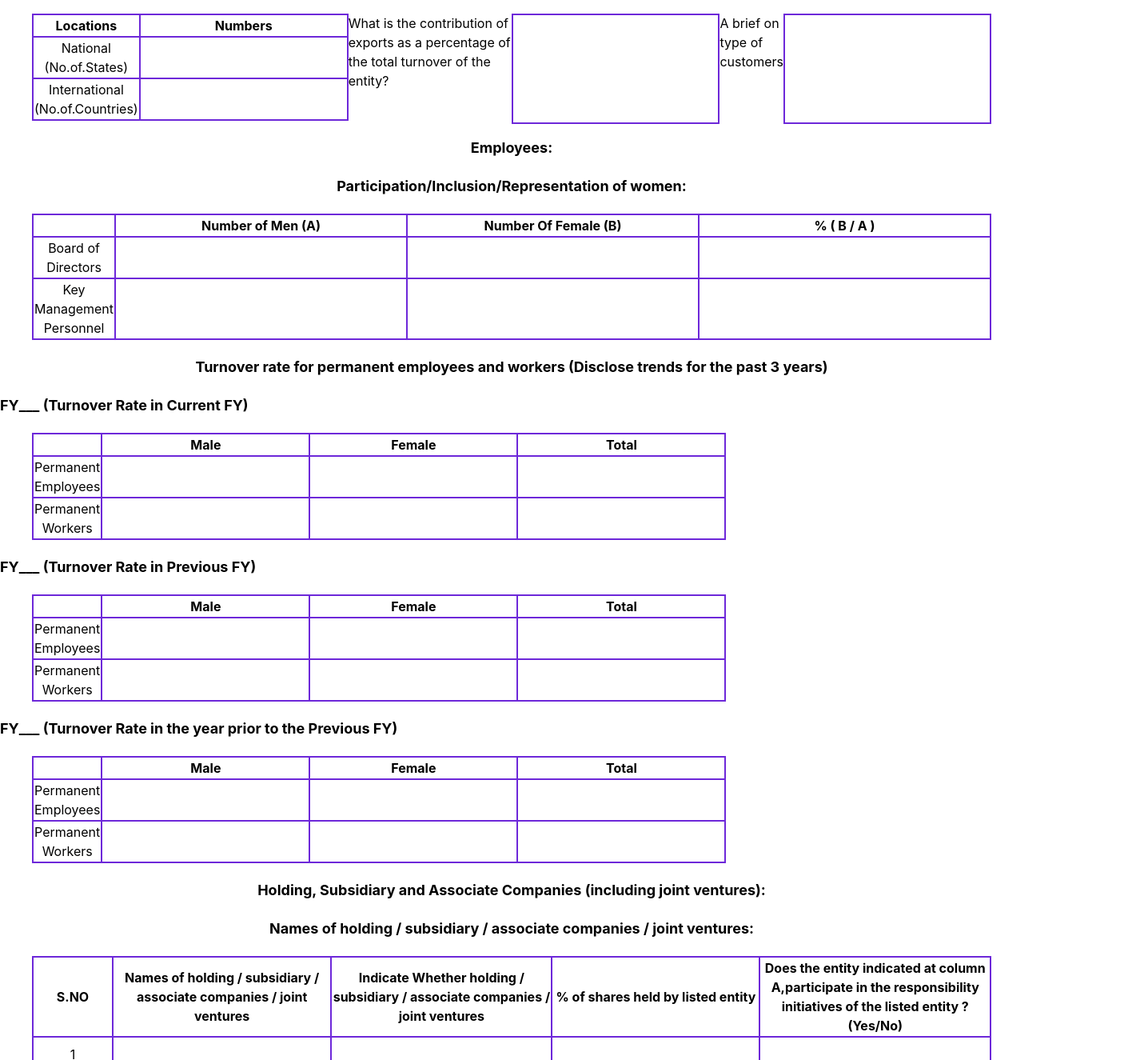
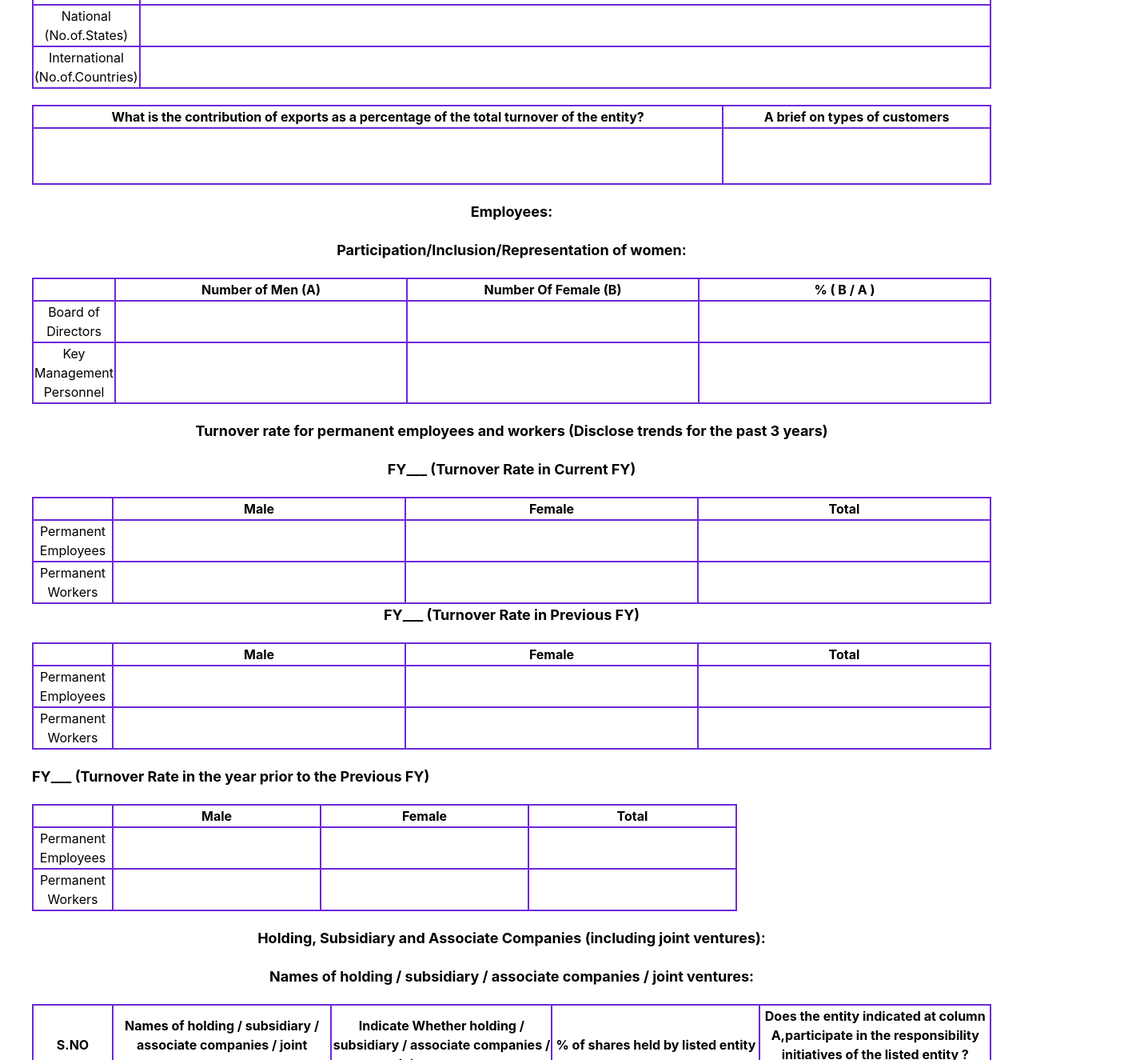
Before and after one commit to mdnasim3108/netZeroPro, a React (Create React App) app in the folder client/: page /sectionA in a window 1280 px wide. Shown: the part 1425-2750 px from the top of the page at 80% size, 1426 px wide, since content can reach past the window. Built offline with nearby package versions, Linux system fonts and the light colour scheme.

Commit message:
responsive_SectionA

```diff
--- a/client/src/components/navbar/SectionA.jsx
+++ b/client/src/components/navbar/SectionA.jsx
@@ -1,6 +1,7 @@
 /* eslint-disable jsx-a11y/heading-has-content */
 import React, { useState } from "react";
 import { Helmet } from "react-helmet";
+import "./sections.css"
 const SectionA = () => {
 
   // dynamic allocation of rows in table
@@ -288,7 +289,7 @@ const SectionA = () => {
     });
   };
   return (
-    <div>
+    <div className="p-10">
       <Helmet>
         <title>GENERAL DISCLOSURES - SectionA</title>
       </Helmet>
@@ -296,7 +297,7 @@ const SectionA = () => {
         Details of the listed entity:
       </h1>
       <form onSubmit={handleSubmit}>
-        <div className="p-5 md:p-10 grid grid-cols-1 md:grid-cols-2 gap-5">
+        <div className=" grid grid-cols-1 md:grid-cols-2 gap-5">
           <div className="flex justify-between flex-col md:flex-row">
             <label>
               {" "}
@@ -456,7 +457,7 @@ const SectionA = () => {
           Details of business activities (accounting for 90% of the turnover)
         </h1>
 
-        <div className="px-10 flex justify-between">
+        <div className=" flex justify-between">
           <table className="border-collapse h-[100px]  mb-5 w-[100%]">
             <thead>
               <tr className="">
@@ -500,7 +501,7 @@ const SectionA = () => {
           Products/Services sold by the entity (accounting for 90% of the
           entity’s Turnover):
         </h1>
-        <div className="px-10 flex justify-between">
+        <div className=" flex justify-between">
           <table className="border-collapse h-[100px]  mb-5 w-[100%]">
             <thead>
               <tr className="">
@@ -544,7 +545,7 @@ const SectionA = () => {
         <h1 className="text-center mb-5 font-bold text-lg">
               Number of locations where plants and/or operations/offices of the entity are situated:
         </h1>
-        <div className="px-10 flex justify-between">
+        <div className=" flex justify-between">
           <table className="border-collapse h-[100px]  mb-5 w-[100%]">
               <thead>
                 <tr className="">
@@ -639,8 +640,10 @@ const SectionA = () => {
         <h4 className="text-center mb-5 font-bold text-lg">Number of locations</h4>
         </div>
 
-        <div className="px-10 flex justify-between">
-          <table className="border-collapse h-[100px]  mb-5 w-[50%]">
+
+
+
+        <table className="border-collapse h-[100px]  mb-5 w-full">
               <thead>
                 <tr className="">
                   <th className="border-violet-700 border-2 ">Locations</th>
@@ -680,30 +683,48 @@ const SectionA = () => {
                   </td>
               </tr>
           </table>
-          <label>What is the contribution of exports as a percentage of the total turnover of the entity? </label>
+          <table className="border-collapse h-[100px]  mb-5 w-full">
+              <thead>
+                <tr className="">
+                  <th className="border-violet-700 border-2 w-max">
+                    What is the contribution of exports as a percentage of the total turnover of the entity?
+                  </th>
+                  <th className="border-violet-700 border-2">
+                    A brief on types of customers
+                    </th>
+                </tr>
+              </thead>
+
+              <tr>
+              <td className="border-2  border-violet-700 text-center">
               <input
-                        id="contributionExports"
-                        className="pl-[0.5rem]  inline  mb-[1rem]  border-2  border-violet-700 focus:border-green-500 authip w-[20.5rem] "
-                        name="contributionExports"
+                            className="pl-[0.5rem]  inline  mb-[1rem]  focus:border-green-500 authip w-full h-full relative top-2"
+                            id="nationalNumbers"
+                            name="nationalNumbers"
                             onChange={sectionChange}
                             required
+
                     />
-            <label>A brief on type of customers </label>
+                  </td>
+              <td className="border-2  border-violet-700">
                     <input
-                        id="briefCustomers"
-                        className="pl-[0.5rem]  inline  mb-[1rem]  border-2  border-violet-700 focus:border-green-500 authip w-[20.5rem] "
-                        name="briefCustomers"
+                            className="pl-[0.5rem]  inline  mb-[1rem]  focus:border-green-500 authip w-full h-full relative top-2 "
+                            id="nationalNumbers"
+                            name="nationalNumbers"
                             onChange={sectionChange}
                             required
+
                     />
-        </div>
+                  </td>
+              </tr>
+          </table>
 
         {/* Employees */}
         <h1 className="text-center mb-5 font-bold text-lg">Employees:</h1>
         <h1 className="text-center mb-5 font-bold text-lg">
         Participation/Inclusion/Representation of women:
         </h1>
-        <div className="px-10 flex justify-between">
+        <div className=" flex justify-between">
           <table className="border-collapse h-[100px]  mb-5 w-[100%]">
               <thead>
                 <tr className="">
@@ -792,10 +813,11 @@ const SectionA = () => {
 
         <h1 className="text-center mb-5 font-bold text-lg"> Turnover rate for permanent employees and workers (Disclose trends for the past 3 years) </h1>
 
-        <h4 className="text-left mb-5 font-bold text-lg">FY___ (Turnover Rate in Current FY) </h4>
 
-        <div className="px-10 flex justify-between">
-          <table className="border-collapse h-[100px]  mb-5 w-[20.9%]">
+     <div className="flex justify-between w-full turnRate">
+        <div className="w-[50%]">
+        <h4 className="text-center mb-5 font-bold text-lg">FY___ (Turnover Rate in Current FY) </h4>
+          <table className="border-collapse h-[100px]">
               <thead>
                 <tr className="">
                   <th className="border-violet-700 border-2 "></th>
@@ -880,10 +902,9 @@ const SectionA = () => {
 
 
 
-    <h4 className="text-left mb-5 font-bold text-lg">FY___ (Turnover Rate in Previous FY) </h4>
-
-     <div className="px-10 flex justify-between">
-       <table className="border-collapse h-[100px]  mb-5 w-[20.9%]">
+    <div className="w-[50%]">
+        <h4 className="text-center mb-5 font-bold text-lg">FY___ (Turnover Rate in Previous FY) </h4>
+          <table className="border-collapse h-[100px]  mb-5">
               <thead>
                 <tr className="">
                   <th className="border-violet-700 border-2 "></th>
@@ -904,9 +925,9 @@ const SectionA = () => {
                   </td>
                   <td className="border-2  border-violet-700 focus:border-green-500">
                     <input
-                     id="previousMaleEmployee"
+                        id="currentMaleEmployee"
                         className="pl-[0.5rem]  inline  mb-[1rem] authip "
-                     name="previousMaleEmployee"
+                        name="currentMaleEmployee"
                         onChange={sectionChange}
                         required
 
@@ -915,17 +936,17 @@ const SectionA = () => {
                   <td className="border-2  border-violet-700">
                     <input
                             className="pl-[0.5rem]  inline  mb-[1rem]  focus:border-green-500 authip  "
-                         id="previousFemaleEmployee"
-                         name="previousFemaleEmployee"
+                            id="currentFemaleEmployee"
+                            name="currentFemaleEmployee"
                             onChange={sectionChange}
                             required
                     />
                   </td>
                   <td className="border-2  border-violet-700">
                     <input
-                       id="previousTotalEmployee"
+                          id="currentTotalEmployee"
                           className="pl-[0.5rem]  inline  mb-[1rem]  focus:border-green-500 authip "
-                       name="previousTotalEmployee"
+                          name="currentTotalEmployee"
                           onChange={sectionChange}
                           required
                       />
@@ -936,9 +957,9 @@ const SectionA = () => {
                   </td>
                   <td className="border-2  border-violet-700 focus:border-green-500">
                     <input
-                     id="previousMaleWorker"
+                        id="currentMaleWorker"
                         className="pl-[0.5rem]  inline  mb-[1rem] authip "
-                     name="previousMaleWorker"
+                        name="currentMaleWorker"
                         onChange={sectionChange}
                         required
 
@@ -947,17 +968,17 @@ const SectionA = () => {
                   <td className="border-2  border-violet-700">
                     <input
                             className="pl-[0.5rem]  inline  mb-[1rem]  focus:border-green-500 authip  "
-                         id="previousFemaleWorker"
-                         name="previousFemaleWorker"
+                            id="currentFemaleWorker"
+                            name="currentFemaleWorker"
                             onChange={sectionChange}
                             required
                     />
                   </td>
                   <td className="border-2  border-violet-700">
                     <input
-                       id="previousTotalWorker"
+                          id="currentTotalWorker"
                           className="pl-[0.5rem]  inline  mb-[1rem]  focus:border-green-500 authip "
-                       name="previousTotalWorker"
+                          name="currentTotalWorker"
                           onChange={sectionChange}
                           required
                       />
@@ -965,10 +986,12 @@ const SectionA = () => {
               </tr>
           </table>
     </div>
+
+    </div>
  <h4 className="text-left mb-5 font-bold text-lg">FY___ (Turnover Rate in the year prior to the Previous FY) </h4>
 
-     <div className="px-10 flex justify-between">
-       <table className="border-collapse h-[100px]  mb-5 w-[20.9%]">
+     <div className=" flex justify-between">
+       <table className="border-collapse h-[100px]  mb-5">
            <thead>
              <tr className="">
                <th className="border-violet-700 border-2 "></th>
@@ -1059,7 +1082,7 @@ const SectionA = () => {
         Names of holding / subsidiary / associate companies / joint ventures:
         </h1>
 
-        <div className="px-10 flex justify-between">
+        <div className=" flex justify-between">
           <table className="border-collapse h-[100px]  mb-5 w-[100%]">
             <thead>
             <tr className="">
@@ -1108,7 +1131,7 @@ const SectionA = () => {
 
 
             <div className="flex justify-between">
-            <label>Turn Over:</label>
+            <label>ii)Turn Over:</label>
             <input
               id="turnOver"
               type="text"
--- /dev/null
+++ b/client/src/components/navbar/sections.css
@@ -0,0 +1,8 @@
+@media screen and (max-width:1445px){
+    .turnRate{
+        flex-direction: column;
+    }
+    .turnRate div,.turnRate table{
+        width: 100%;
+    }
+}
```
Lines whose indentation alone changed are shown as unchanged.
